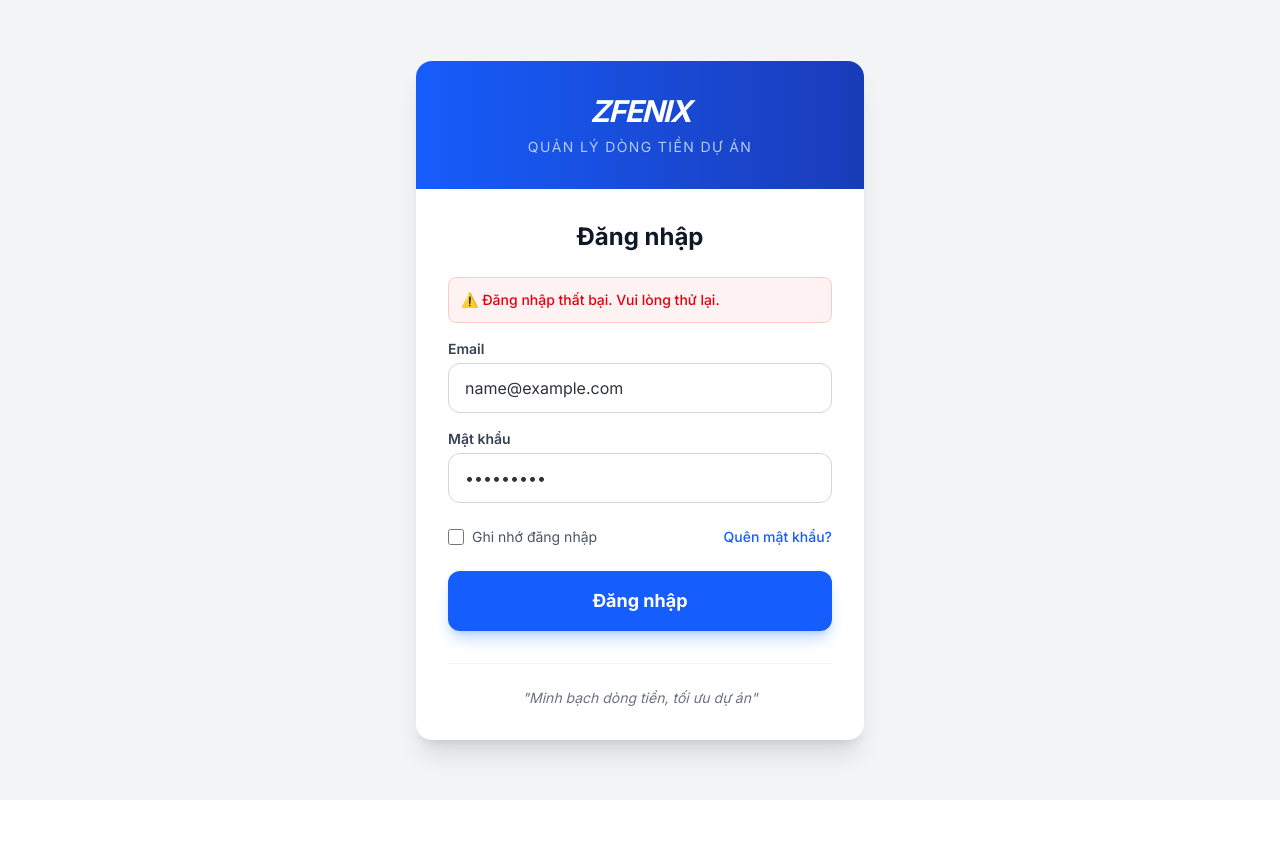
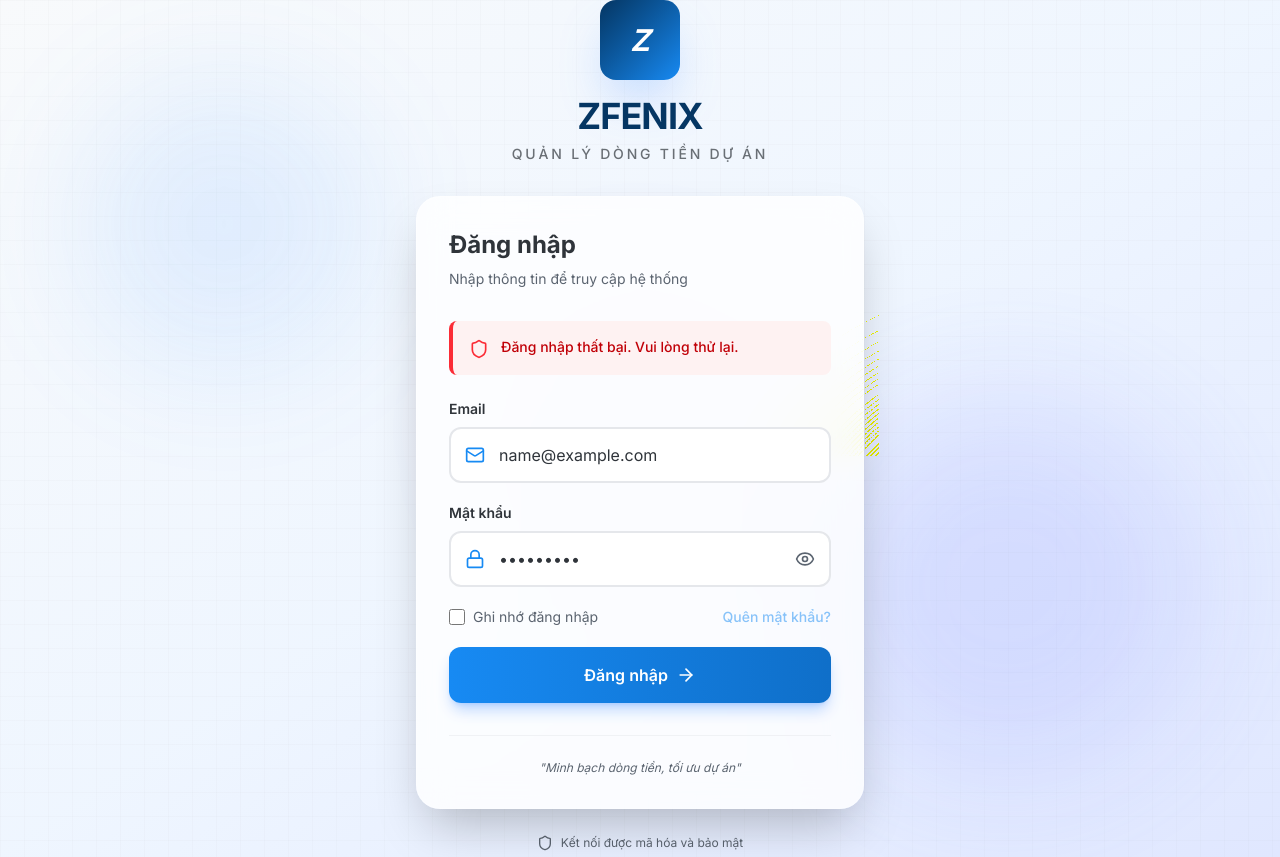
Before and after one commit to vuvanhoa95/zfe-manage, a Next.js app: page /login in a window 1280 px wide. Both pictures are taken after typing "name@example.com", "Sample123" into the empty fields and a click on the button "Đăng nhập". Before the commit the page ends 800 px from the top, so only its background shows below. Built offline with nearby package versions, Linux system fonts and the light colour scheme.

Commit message:
Redesign login page: modern tech-focused UI with glassmorphism, animations, and improved UX

```diff
--- a/app/login/page.tsx
+++ b/app/login/page.tsx
@@ -3,12 +3,15 @@
 import { useState } from 'react';
 import { signIn } from 'next-auth/react';
 import { useRouter } from 'next/navigation';
+import { Mail, Lock, Eye, EyeOff, Loader2, ArrowRight, Shield } from 'lucide-react';
 
 export default function LoginPage() {
     const [email, setEmail] = useState('');
     const [password, setPassword] = useState('');
     const [error, setError] = useState('');
     const [loading, setLoading] = useState(false);
+    const [showPassword, setShowPassword] = useState(false);
+    const [rememberMe, setRememberMe] = useState(false);
     const router = useRouter();
 
     const handleSubmit = async (e: React.FormEvent) => {
@@ -24,7 +27,6 @@ export default function LoginPage() {
             });
 
             if (result?.error) {
-                // Hiển thị lỗi chi tiết hơn
                 const errorMessage = result.error;
                 console.error('Login error:', errorMessage);
 
@@ -54,93 +56,231 @@ export default function LoginPage() {
     };
 
     return (
-        <div className="min-h-screen flex items-center justify-center bg-gray-100 p-4">
-            <div className="max-w-md w-full bg-white rounded-2xl shadow-xl overflow-hidden">
-                {/* Header Decor */}
-                <div className="bg-gradient-to-r from-blue-600 to-blue-800 p-8 text-white text-center">
-                    <h1 className="text-3xl font-bold italic tracking-tighter mb-2">ZFENIX</h1>
-                    <p className="text-blue-100 text-sm opacity-80 uppercase tracking-widest">QUẢN LÝ DÒNG TIỀN DỰ ÁN</p>
+        <div className="min-h-screen flex items-center justify-center relative overflow-hidden bg-gradient-to-br from-slate-50 via-blue-50 to-indigo-100">
+            {/* Animated Background Elements */}
+            <div className="absolute inset-0 overflow-hidden pointer-events-none">
+                {/* Grid Pattern */}
+                <div className="absolute inset-0 bg-[linear-gradient(to_right,#80808012_1px,transparent_1px),linear-gradient(to_bottom,#80808012_1px,transparent_1px)] bg-[size:24px_24px] opacity-40"></div>
+
+                {/* Animated Circles */}
+                <div className="absolute top-20 left-20 w-72 h-72 bg-blue-400/20 rounded-full blur-3xl animate-pulse"></div>
+                <div className="absolute bottom-20 right-20 w-96 h-96 bg-indigo-400/20 rounded-full blur-3xl animate-pulse delay-1000"></div>
+                <div className="absolute top-1/2 left-1/2 -translate-x-1/2 -translate-y-1/2 w-80 h-80 bg-purple-400/10 rounded-full blur-3xl animate-pulse delay-2000"></div>
             </div>
 
-                <div className="p-8">
-                    <h2 className="text-2xl font-bold text-gray-900 mb-6 text-center">Đăng nhập</h2>
+            {/* Main Content */}
+            <div className="relative z-10 w-full max-w-md mx-4">
+                {/* Logo & Brand Section */}
+                <div className="text-center mb-8 animate-fade-in">
+                    <div className="inline-flex items-center justify-center w-20 h-20 bg-gradient-to-br from-[#053663] to-[#178AF3] rounded-2xl shadow-2xl shadow-blue-500/30 mb-4 transform hover:scale-105 transition-transform">
+                        <span className="text-3xl font-bold text-white italic">Z</span>
+                    </div>
+                    <h1 className="text-4xl font-bold text-[#053663] mb-2 tracking-tight">
+                        ZFENIX
+                    </h1>
+                    <p className="text-sm text-[#2F343A]/70 uppercase tracking-[0.2em] font-medium">
+                        Quản Lý Dòng Tiền Dự Án
+                    </p>
+                </div>
 
+                {/* Login Card */}
+                <div className="bg-white/80 backdrop-blur-xl rounded-3xl shadow-2xl border border-white/20 p-8 animate-slide-up">
+                    {/* Header */}
+                    <div className="mb-8">
+                        <h2 className="text-2xl font-bold text-[#2F343A] mb-2">Đăng nhập</h2>
+                        <p className="text-sm text-[#5B6470]">Nhập thông tin để truy cập hệ thống</p>
+                    </div>
+
+                    {/* Error Message */}
                     {error && (
-                        <div className="mb-4 p-3 bg-red-50 border border-red-200 text-red-600 rounded-lg text-sm font-medium animate-shake">
-                            ⚠️ {error}
+                        <div className="mb-6 p-4 bg-red-50 border-l-4 border-red-500 rounded-lg animate-shake">
+                            <div className="flex items-start gap-3">
+                                <Shield className="w-5 h-5 text-red-500 mt-0.5 flex-shrink-0" />
+                                <p className="text-sm text-red-700 font-medium">{error}</p>
+                            </div>
                         </div>
                     )}
 
-                    <form onSubmit={handleSubmit} className="space-y-4">
-                        <div>
-                            <label className="block text-sm font-semibold text-gray-700 mb-1">Email</label>
+                    {/* Login Form */}
+                    <form onSubmit={handleSubmit} className="space-y-5">
+                        {/* Email Field */}
+                        <div className="space-y-2">
+                            <label className="block text-sm font-semibold text-[#2F343A]">
+                                Email
+                            </label>
+                            <div className="relative group">
+                                <div className="absolute inset-y-0 left-0 pl-4 flex items-center pointer-events-none">
+                                    <Mail className={`w-5 h-5 transition-colors ${email ? 'text-[#178AF3]' : 'text-[#5B6470]'}`} />
+                                </div>
                                 <input
                                     type="email"
                                     required
                                     value={email}
                                     onChange={(e) => setEmail(e.target.value)}
-                                className="w-full px-4 py-3 border border-gray-300 rounded-xl outline-none focus:ring-2 focus:ring-blue-500 transition-all"
+                                    className="w-full pl-12 pr-4 py-3.5 bg-white border-2 border-gray-200 rounded-xl outline-none transition-all focus:border-[#178AF3] focus:ring-4 focus:ring-blue-500/10 text-[#2F343A] placeholder:text-gray-400"
                                     placeholder="admin@bimcompany.vn"
                                 />
                             </div>
+                        </div>
 
-                        <div>
-                            <label className="block text-sm font-semibold text-gray-700 mb-1">Mật khẩu</label>
+                        {/* Password Field */}
+                        <div className="space-y-2">
+                            <label className="block text-sm font-semibold text-[#2F343A]">
+                                Mật khẩu
+                            </label>
+                            <div className="relative group">
+                                <div className="absolute inset-y-0 left-0 pl-4 flex items-center pointer-events-none">
+                                    <Lock className={`w-5 h-5 transition-colors ${password ? 'text-[#178AF3]' : 'text-[#5B6470]'}`} />
+                                </div>
                                 <input
-                                type="password"
+                                    type={showPassword ? 'text' : 'password'}
                                     required
                                     value={password}
                                     onChange={(e) => setPassword(e.target.value)}
-                                className="w-full px-4 py-3 border border-gray-300 rounded-xl outline-none focus:ring-2 focus:ring-blue-500 transition-all"
+                                    className="w-full pl-12 pr-12 py-3.5 bg-white border-2 border-gray-200 rounded-xl outline-none transition-all focus:border-[#178AF3] focus:ring-4 focus:ring-blue-500/10 text-[#2F343A] placeholder:text-gray-400"
                                     placeholder="••••••••"
                                 />
+                                <button
+                                    type="button"
+                                    onClick={() => setShowPassword(!showPassword)}
+                                    className="absolute inset-y-0 right-0 pr-4 flex items-center text-[#5B6470] hover:text-[#178AF3] transition-colors"
+                                >
+                                    {showPassword ? (
+                                        <EyeOff className="w-5 h-5" />
+                                    ) : (
+                                        <Eye className="w-5 h-5" />
+                                    )}
+                                </button>
+                            </div>
                         </div>
 
-                        <div className="flex items-center justify-between py-2">
+                        {/* Remember Me & Forgot Password */}
+                        <div className="flex items-center justify-between">
                             <label className="flex items-center gap-2 cursor-pointer group">
-                                <input type="checkbox" className="w-4 h-4 text-blue-600 rounded border-gray-300 focus:ring-blue-500" />
-                                <span className="text-sm text-gray-600 group-hover:text-gray-900 transition-colors">Ghi nhớ đăng nhập</span>
+                                <input
+                                    type="checkbox"
+                                    checked={rememberMe}
+                                    onChange={(e) => setRememberMe(e.target.checked)}
+                                    className="w-4 h-4 text-[#178AF3] border-gray-300 rounded focus:ring-2 focus:ring-[#178AF3] focus:ring-offset-0 cursor-pointer"
+                                />
+                                <span className="text-sm text-[#5B6470] group-hover:text-[#2F343A] transition-colors">
+                                    Ghi nhớ đăng nhập
+                                </span>
                             </label>
-                            <button disabled type="button" className="text-sm text-blue-600 hover:text-blue-800 font-medium">
+                            <button
+                                type="button"
+                                disabled
+                                className="text-sm text-[#178AF3] hover:text-[#0F6FC9] font-medium transition-colors disabled:opacity-50 disabled:cursor-not-allowed"
+                            >
                                 Quên mật khẩu?
                             </button>
                         </div>
 
+                        {/* Submit Button */}
                         <button
                             type="submit"
                             disabled={loading}
                             className={`
-                w-full py-4 bg-blue-600 text-white rounded-xl font-bold text-lg transition-all shadow-lg shadow-blue-500/30
-                ${loading ? 'opacity-70 cursor-not-allowed' : 'hover:bg-blue-700 hover:-translate-y-1 active:scale-95'}
+                                w-full py-4 bg-gradient-to-r from-[#178AF3] to-[#0F6FC9] text-white rounded-xl font-semibold text-base
+                                shadow-lg shadow-blue-500/30
+                                transition-all duration-300
+                                flex items-center justify-center gap-2
+                                ${loading
+                                    ? 'opacity-70 cursor-not-allowed'
+                                    : 'hover:shadow-xl hover:shadow-blue-500/40 hover:-translate-y-0.5 active:translate-y-0 active:scale-[0.98]'
+                                }
                             `}
                         >
                             {loading ? (
-                                <span className="flex items-center justify-center gap-2">
-                                    <span className="w-5 h-5 border-2 border-white/30 border-t-white rounded-full animate-spin"></span>
-                                    Đang đăng nhập...
-                                </span>
+                                <>
+                                    <Loader2 className="w-5 h-5 animate-spin" />
+                                    <span>Đang đăng nhập...</span>
+                                </>
                             ) : (
-                                'Đăng nhập'
+                                <>
+                                    <span>Đăng nhập</span>
+                                    <ArrowRight className="w-5 h-5" />
+                                </>
                             )}
                         </button>
                     </form>
 
-                    <div className="mt-8 pt-6 border-t border-gray-100 text-center">
-                        <p className="text-sm text-gray-500 italic">
+                    {/* Footer */}
+                    <div className="mt-8 pt-6 border-t border-gray-200/50">
+                        <p className="text-center text-xs text-[#5B6470] italic">
                             "Minh bạch dòng tiền, tối ưu dự án"
                         </p>
                     </div>
                 </div>
+
+                {/* Security Badge */}
+                <div className="mt-6 text-center">
+                    <div className="inline-flex items-center gap-2 text-xs text-[#5B6470]">
+                        <Shield className="w-4 h-4" />
+                        <span>Kết nối được mã hóa và bảo mật</span>
+                    </div>
+                </div>
             </div>
 
+            {/* Custom Styles */}
             <style jsx>{`
+                @keyframes fade-in {
+                    from {
+                        opacity: 0;
+                        transform: translateY(-10px);
+                    }
+                    to {
+                        opacity: 1;
+                        transform: translateY(0);
+                    }
+                }
+
+                @keyframes slide-up {
+                    from {
+                        opacity: 0;
+                        transform: translateY(20px) scale(0.98);
+                    }
+                    to {
+                        opacity: 1;
+                        transform: translateY(0) scale(1);
+                    }
+                }
+
                 @keyframes shake {
                     0%, 100% { transform: translateX(0); }
                     25% { transform: translateX(-4px); }
                     75% { transform: translateX(4px); }
                 }
+
+                .animate-fade-in {
+                    animation: fade-in 0.6s ease-out;
+                }
+
+                .animate-slide-up {
+                    animation: slide-up 0.5s ease-out;
+                }
+
                 .animate-shake {
                     animation: shake 0.4s ease-in-out 0s 2;
+                }
+
+                .delay-1000 {
+                    animation-delay: 1s;
+                }
+
+                .delay-2000 {
+                    animation-delay: 2s;
+                }
+
+                /* Smooth focus transitions */
+                input:focus {
+                    transform: translateY(-1px);
+                }
+
+                /* Glassmorphism effect */
+                .backdrop-blur-xl {
+                    backdrop-filter: blur(16px);
+                    -webkit-backdrop-filter: blur(16px);
                 }
             `}</style>
         </div>
```
Lines whose indentation alone changed are shown as unchanged.
